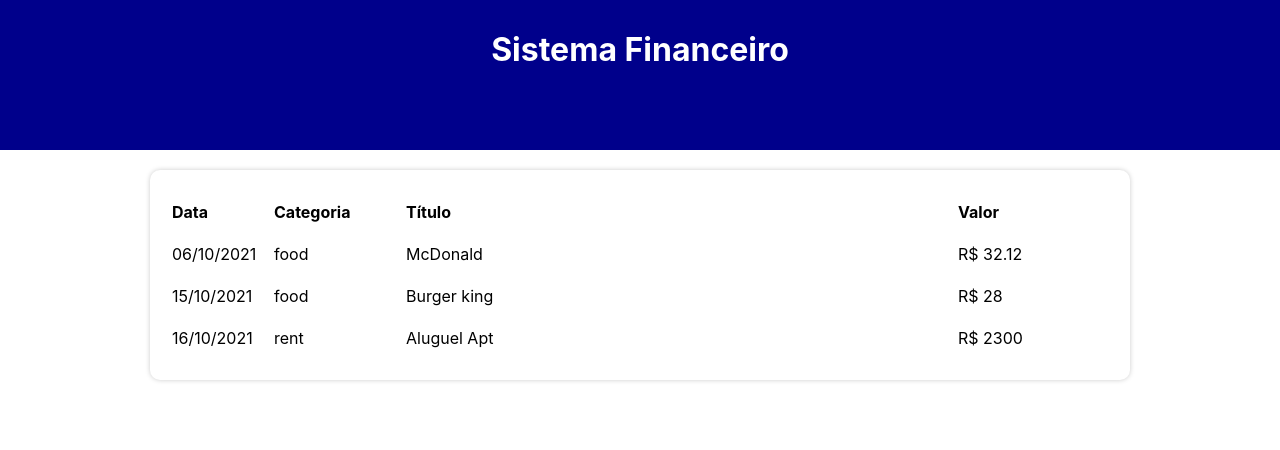
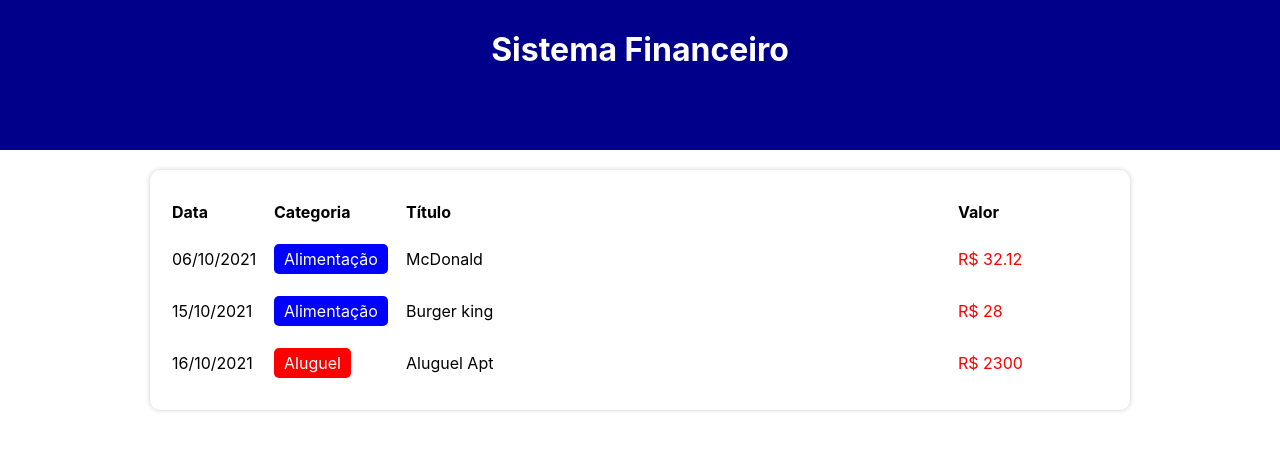
Before and after one commit to daniel-oliv3/cinco_projetos_cinco-dias-react, a React (Create React App) app in the folder sis_financeiro-react/: page / in a window 1280 px wide. Shown: the top 450 px of the page. Built offline with nearby package versions, Linux system fonts and the light colour scheme.

Commit message:
InfoArea

```diff
--- /dev/null
+++ b/sis_financeiro-react/src/components/InfoArea/styles.ts
@@ -0,0 +1 @@
+import styled from "styled-components";
--- a/sis_financeiro-react/src/components/TableItem/index.tsx
+++ b/sis_financeiro-react/src/components/TableItem/index.tsx
@@ -1,6 +1,7 @@
 import * as C from './styles';
 import { Item } from '../../types/Item';
 import { formatDate } from '../../helpers/dateFilter';
+import { categories } from '../../data/categories';
 
 type Props = {
     item: Item
@@ -10,9 +11,17 @@ export const TableItem = ({ item }: Props) => {
     return (
         <C.TableLine>
             <C.TableColumn>{formatDate(item.date)}</C.TableColumn>
-            <C.TableColumn>{item.category}</C.TableColumn>
+            <C.TableColumn>
+                <C.Category color={categories[item.category].color}>
+                    {categories[item.category].title}
+                </C.Category>
+            </C.TableColumn>
             <C.TableColumn>{item.title}</C.TableColumn>
-            <C.TableColumn>R$ {item.value}</C.TableColumn>
+            <C.TableColumn>
+                <C.Value color={categories[item.category].expense ? 'red' : 'green'}>
+                    R$ {item.value}
+                </C.Value>
+            </C.TableColumn>
         </C.TableLine>
     );
 }
--- a/sis_financeiro-react/src/components/TableItem/styles.ts
+++ b/sis_financeiro-react/src/components/TableItem/styles.ts
@@ -5,3 +5,15 @@ export const TableLine = styled.tr``;
 export const TableColumn = styled.td`
     padding: 10px 0;
 `;
+
+export const Category = styled.div<{ color: string }>`
+    display: inline-block;
+    padding: 5px 10px;
+    border-radius: 5px;
+    color: #FFF;
+    background-color: ${props => props.color};
+`;
+
+export const Value = styled.div<{ color: string }>`
+    color: ${props => props.color};
+`;
--- a/sis_financeiro-react/src/data/categories.ts
+++ b/sis_financeiro-react/src/data/categories.ts
@@ -2,6 +2,6 @@ import { Category } from '../types/Category';
 
 export const categories: Category = {
     food: { title: 'Alimentação', color: 'blue', expense: true },
-    rent: { title: 'Alimentação', color: 'blue', expense: true },
+    rent: { title: 'Aluguel', color: 'red', expense: true },
     salary: { title: 'Salário', color: 'green', expense: false },
 }
--- a/sis_financeiro-react/src/data/items.ts
+++ b/sis_financeiro-react/src/data/items.ts
@@ -4,5 +4,5 @@ export const items: Item[] = [
     { date: new Date(2021, 9, 6), category: 'food', title: 'McDonald', value: 32.12 },
     { date: new Date(2021, 9, 15), category: 'food', title: 'Burger king', value: 28 },
     { date: new Date(2021, 9, 16), category: 'rent', title: 'Aluguel Apt', value: 2300 },
-    { date: new Date(2021, 10, 18), category: 'salary', title: 'Salário DEV', value: 4500 }
+    { date: new Date(2021, 10, 18), category: 'salary', title: 'Salário DEV', value: 4500 },
 ];
```
Also changed, not shown: sis_financeiro-react/src/components/InfoArea/index.tsx (added, +7 -0 lines).
